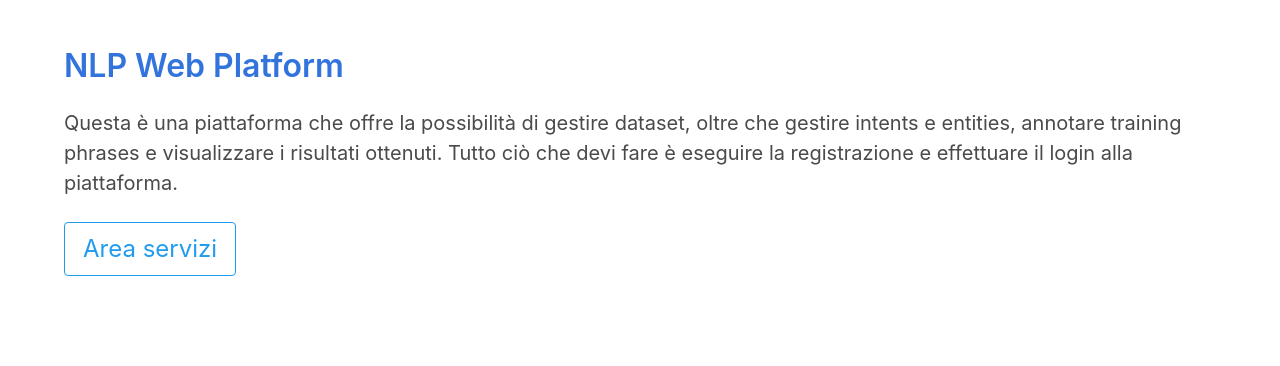
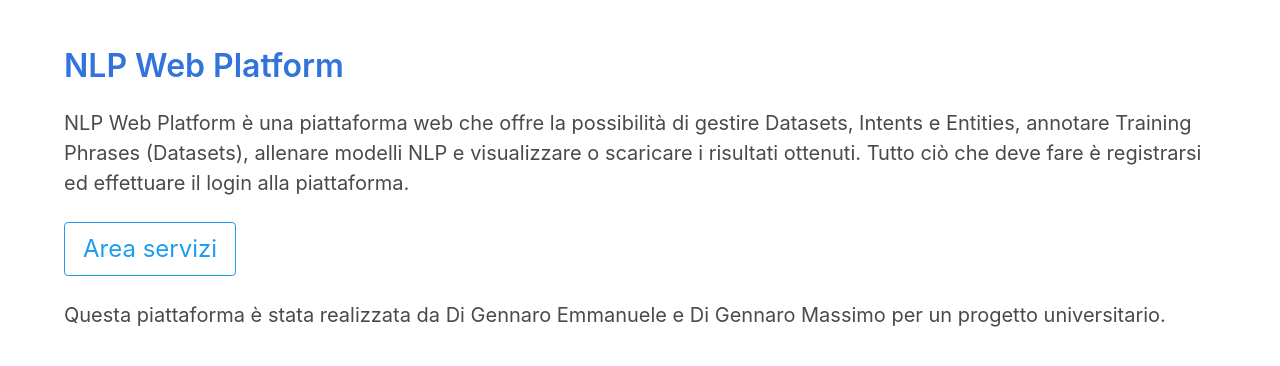
Before and after one commit to leletheprogrammer/SA_Progetto, a Flask app: page / in a window 1280 px wide. Shown: the top 366 px of the page. Run offline with Flask 2, Linux system fonts and the light colour scheme; some libraries are stand-ins or nearby versions.

Commit message:
Migliorata pagina index e corretti alcuni errori

```diff
--- a/templates/entities.html
+++ b/templates/entities.html
@@ -144,7 +144,7 @@
 	}
 	.pagination li i {
 		font-size: 16px;
-		padding-top: 6px
+		padding-top: 6px;
 	}
 	.hint-text {
 		float: left;
--- a/templates/home.html
+++ b/templates/home.html
@@ -1,5 +1,5 @@
 <!DOCTYPE html>
-<html>
+<html lang="en">
 <head>
 <meta charset="utf-8">
 <meta http-equiv="X-UA-Compatible" content="IE=edge">
@@ -14,9 +14,9 @@
 			<p>
 				Benvenuto {{ name }}!
 				<br>
-				Sei nella home page del sito. Qui potrai addestrare i tre modelli di NLP.
+				Si trova attualmente nella home page del sito: qui potrà addestrare i tre modelli NLP.
 				<br>
-				Seleziona una delle operazioni tra le seguenti:
+				Selezioni una delle operazioni tra le seguenti:
 			</p>
 		</div>
 		<form>
--- a/templates/index.html
+++ b/templates/index.html
@@ -1,5 +1,5 @@
 <!DOCTYPE html>
-<html>
+<html lang="en">
 <head>
 <meta charset="utf-8">
 <meta http-equiv="X-UA-Compatible" content="IE=edge">
@@ -12,14 +12,18 @@
 		<div class="hero-body">
 			<div class="container has-text-left">
 				<h3 class="title has-text-link">NLP Web Platform</h3>
-						<h3 class="is-size-5">Questa è una piattaforma che offre la possibilità di gestire dataset, oltre che gestire intents e entities,
-							annotare training phrases e visualizzare i risultati ottenuti. Tutto ciò che devi fare è eseguire la registrazione e effettuare
-							il login alla piattaforma.</h3>
+				<h3 class="is-size-5">NLP Web Platform è una piattaforma web che offre la possibilità di gestire Datasets, Intents e Entities,
+					annotare Training Phrases (Datasets), allenare modelli NLP e visualizzare o scaricare i risultati ottenuti.
+					Tutto ciò che deve fare è registrarsi ed effettuare il login alla piattaforma.</h3>
 				<br>
 				<div class="buttons is-left">
 					<p class="control">
 						<button class="button is-info is-large is-fullwidth is-outlined" onclick="window.location.href='{{ url_for('services_area') }}';">Area servizi</button>
 					</p>
+				<br>
+				</div>
+				<div>
+					<h3 class="is-size-5">Questa piattaforma è stata realizzata da Di Gennaro Emmanuele e Di Gennaro Massimo per un progetto universitario.</h3>
 				</div>
 			</div>
 		</div>
--- a/templates/intents.html
+++ b/templates/intents.html
@@ -144,7 +144,7 @@
 	}
 	.pagination li i {
 		font-size: 16px;
-		padding-top: 6px
+		padding-top: 6px;
 	}
 	.hint-text {
 		float: left;
--- a/templates/login.html
+++ b/templates/login.html
@@ -1,5 +1,5 @@
 <!DOCTYPE html>
-<html>
+<html lang="en">
 <head>
 <meta charset="utf-8">
 <meta http-equiv="X-UA-Compatible" content="IE=edge">
--- a/templates/logout.html
+++ b/templates/logout.html
@@ -1,5 +1,5 @@
 <!DOCTYPE html>
-<html>
+<html lang="en">
 <head>
 <meta charset="utf-8">
 <meta http-equiv="X-UA-Compatible" content="IE=edge">
--- a/templates/services_area.html
+++ b/templates/services_area.html
@@ -1,5 +1,5 @@
 <!DOCTYPE html>
-<html>
+<html lang="en">
 <head>
 <meta charset="utf-8">
 <meta http-equiv="X-UA-Compatible" content="IE=edge">
--- a/templates/sign_up.html
+++ b/templates/sign_up.html
@@ -1,5 +1,5 @@
 <!DOCTYPE html>
-<html>
+<html lang="en">
 <head>
 <meta charset="utf-8">
 <meta http-equiv="X-UA-Compatible" content="IE=edge">
--- a/templates/training_phrases.html
+++ b/templates/training_phrases.html
@@ -144,7 +144,7 @@
 	}
 	.pagination li i {
 		font-size: 16px;
-		padding-top: 6px
+		padding-top: 6px;
 	}
 	.hint-text {
 		float: left;
@@ -449,7 +449,7 @@ $(document).ready(function() {
 					</div>
 					<div class="modal-body">
 						<div id="namedEntitiesDiv">Legenda delle named Entities<br>
-						{% for row in namedEntities %}<span id="spanEntities{{ loop.index }}" style="background-color: rgb({{ (loop.index * 100) % 255 }},{{ (loop.index * 40) % 255 }},{{ (loop.index * 50) % 255 }})">{{ row['namedEntity'] }}</span>{% endfor %}
+							{% for row in namedEntities %}<span id="spanEntities{{ loop.index }}" style="background-color: rgb({{ (loop.index * 100) % 255 }},{{ (loop.index * 40) % 255 }},{{ (loop.index * 50) % 255 }})">{{ row['namedEntity'] }}</span>{% endfor %}
 						</div>
 						<div id="divAddId" class="form-group">
 							<label>Aggiungi Training Phrase e seleziona entity(opzionale)</label>
@@ -576,7 +576,7 @@ $(document).ready(function() {
 					</div>
 					<div class="modal-body">
 						<div id="EntitiesDiv">Legenda delle named Entities<br>
-						{% for row in namedEntities %}<span id="spanEntities{{ loop.index }}" style="background-color: rgb({{ (loop.index * 100) % 255 }},{{ (loop.index * 40) % 255 }},{{ (loop.index * 50) % 255 }})">{{ row['namedEntity'] }}</span>{% endfor %}
+							{% for row in namedEntities %}<span id="spanEntities{{ loop.index }}" style="background-color: rgb({{ (loop.index * 100) % 255 }},{{ (loop.index * 40) % 255 }},{{ (loop.index * 50) % 255 }})">{{ row['namedEntity'] }}</span>{% endfor %}
 						</div>
 						<div id="divNoteId" class="form-group">
 							<label>Seleziona entity(opzionale)</label>
--- a/templates/validation.html
+++ b/templates/validation.html
@@ -1,5 +1,5 @@
 <!DOCTYPE html>
-<html>
+<html lang="en">
 <head>
 <meta charset="utf-8">
 <meta http-equiv="X-UA-Compatible" content="IE=edge">
```
Lines whose indentation alone changed are shown as unchanged.
